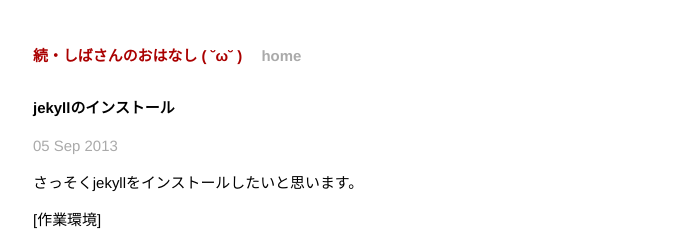
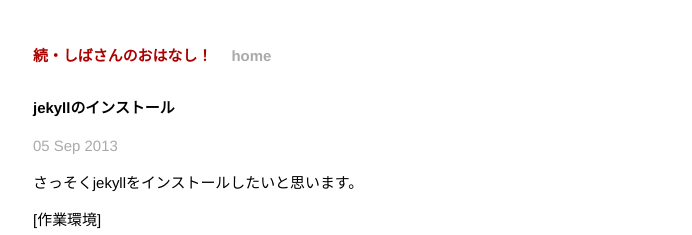
Before and after one commit to shibacha/megaporon.github.io, a Jekyll site: the page built from _posts/2013-09-05-jekyllinstall.markdown, in a window 1280 px wide. Shown: the top 235 px of the page, without its empty margins (293-985 px from the left). Built offline with Jekyll 4.4.1, drawn with Linux system fonts in a browser that asks for light colours.

Commit message:
タイトルを変更

```diff
--- a/_config.yml
+++ b/_config.yml
@@ -1,4 +1,4 @@
-name: 続・しばさんのおはなし  ( ˘ω˘ )
+name: 続・しばさんのおはなし！
 txt: 新人ディベロッパーのしばさんがjekyllその他と戦います
 pygments: true
 posts: 1
```
